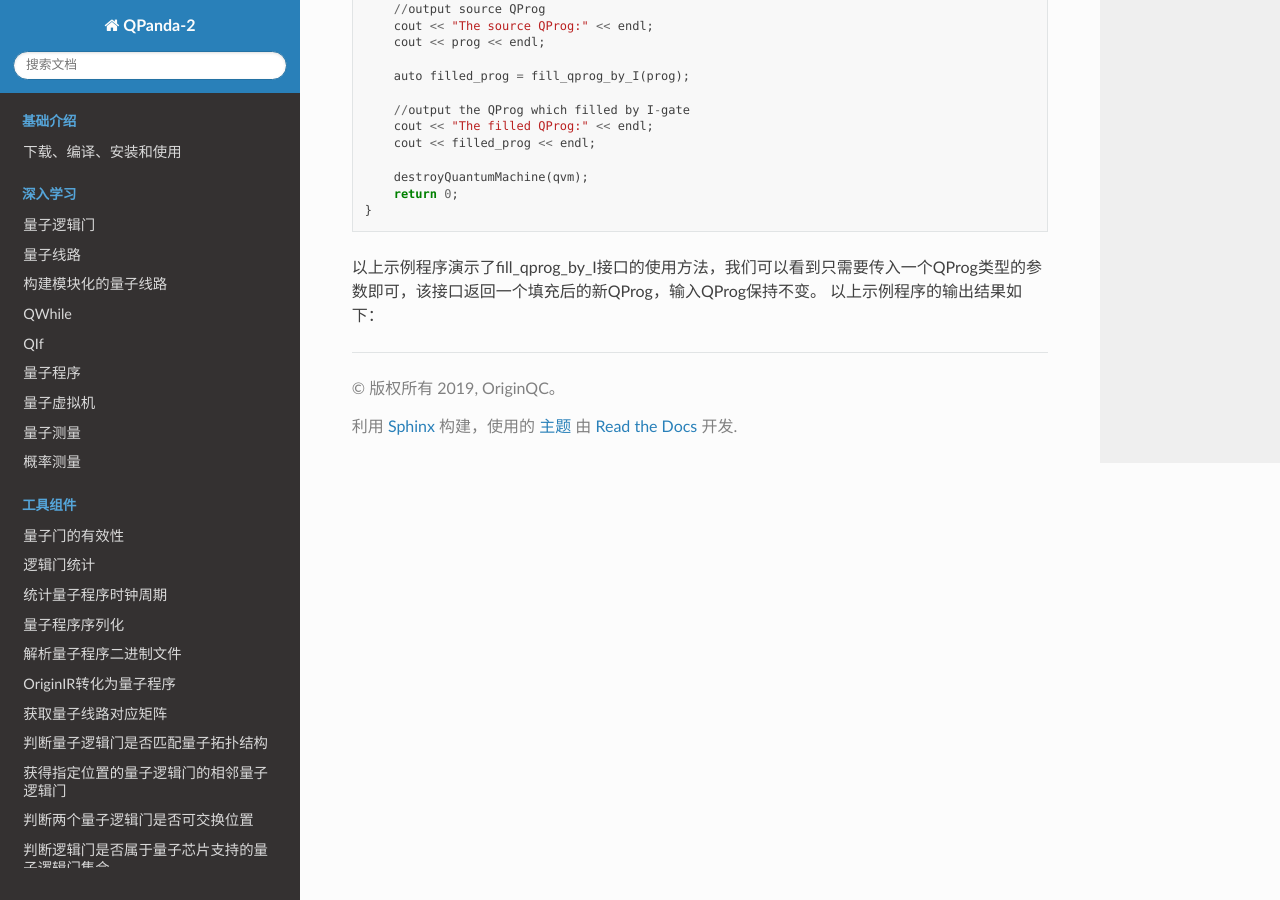
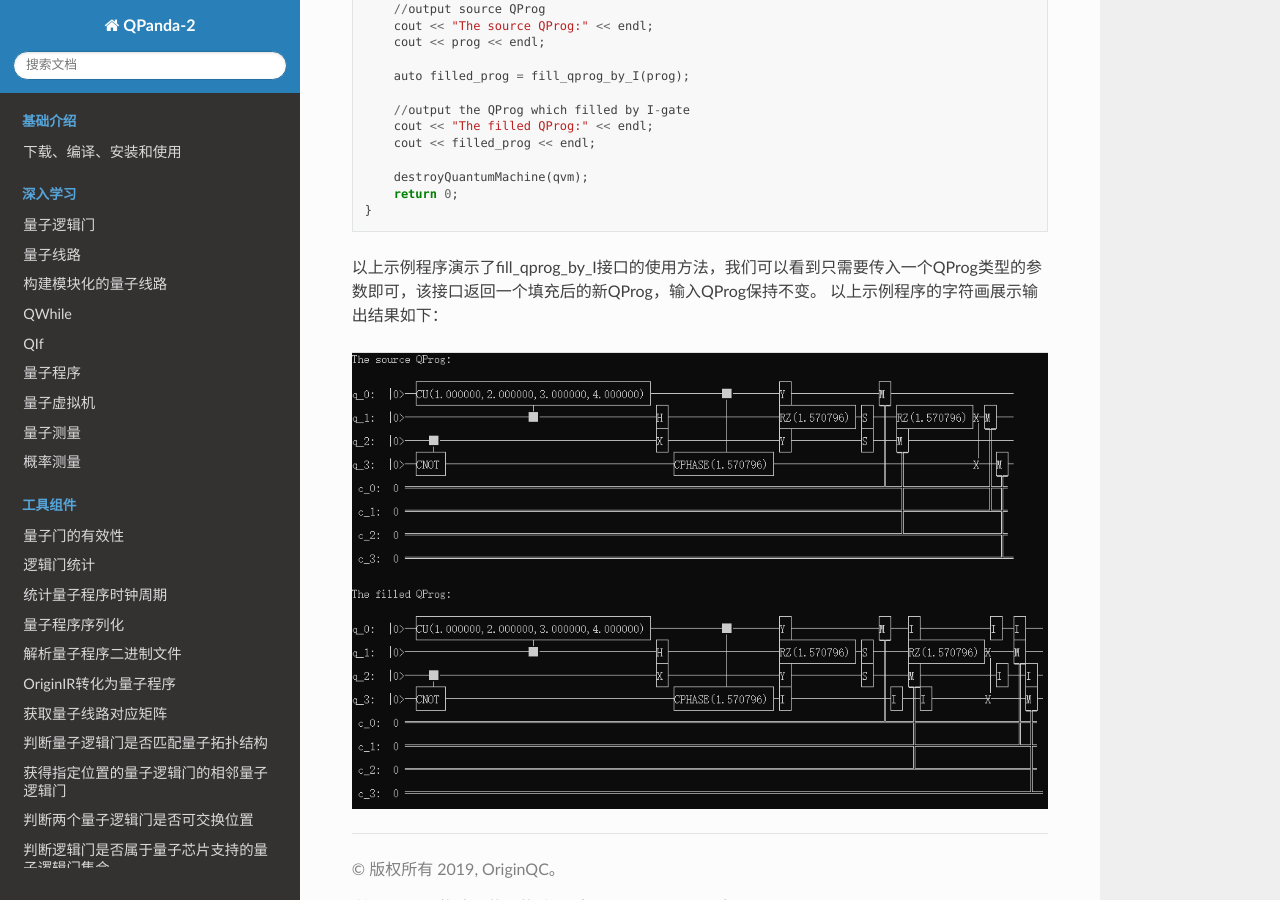
Before and after one commit to liye0005/QPanda-Toturial, a Sphinx documentation site: the page built from source/FillQProgByI.rst, in a window 1280 px wide and 900 px high, scrolled down 539 px. Built offline with Sphinx 7.4.7 and the Read the Docs theme 2.0.0, drawn with Linux system fonts in a browser that asks for light colours; pages that are not in the unit, such as notebooks, are missing from menus.

Commit message:
Update FillQProgByI.rst

```diff
--- a/source/FillQProgByI.rst
+++ b/source/FillQProgByI.rst
@@ -38,4 +38,7 @@
     }
 
 以上示例程序演示了fill_qprog_by_I接口的使用方法，我们可以看到只需要传入一个QProg类型的参数即可，该接口返回一个填充后的新QProg，输入QProg保持不变。
-以上示例程序的输出结果如下：
+以上示例程序的字符画展示输出结果如下：
+
+.. figure:: ./images/Filled_by_I.png
+   :alt:
```
